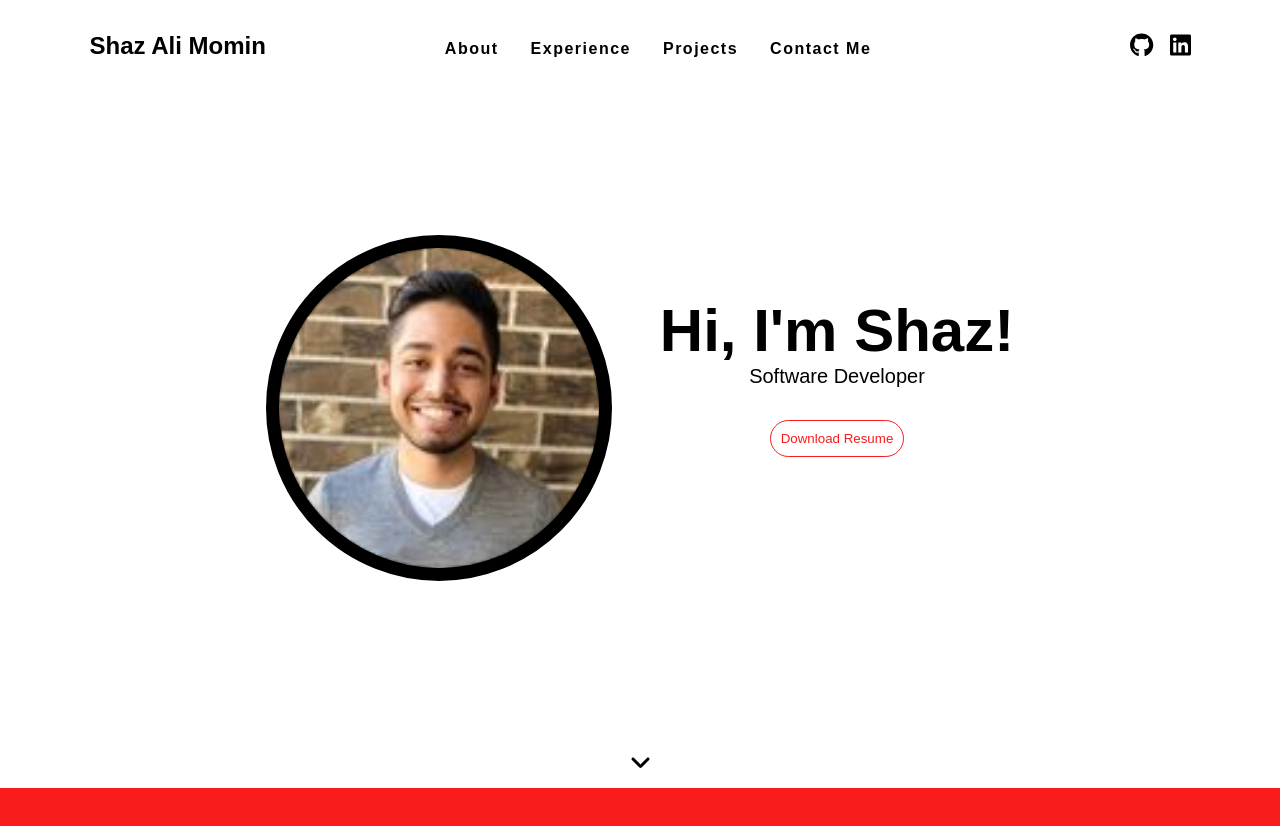
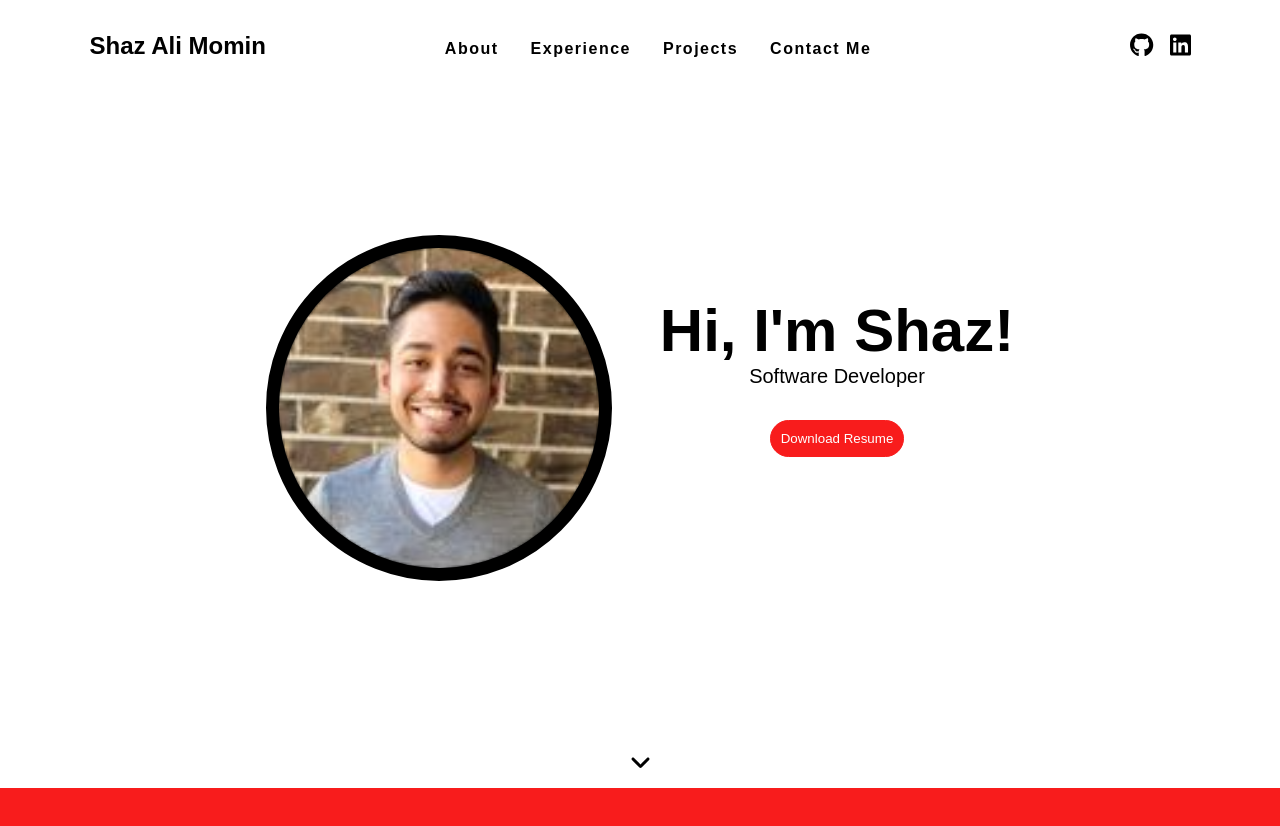
Before and after one commit to ShazAliMomin/personal-site, a React (Create React App) app: page / in a window 1280 px wide. In both pictures the pointer is over the button "Download Resume". Shown: the top 826 px of the page. Built offline with nearby package versions, Linux system fonts and the light colour scheme; a web font is replaced by a local one.

Commit message:
Added hover styling for resume button

```diff
--- a/src/components/Hero/Hero.css
+++ b/src/components/Hero/Hero.css
@@ -55,6 +55,11 @@
   margin-top: 2rem;
 }
 
+.resume-button:hover {
+  background-color: rgb(248, 28, 28);
+  color: white;
+}
+
 .next-section-arrow {
   display: flex;
   justify-content: center;
```
